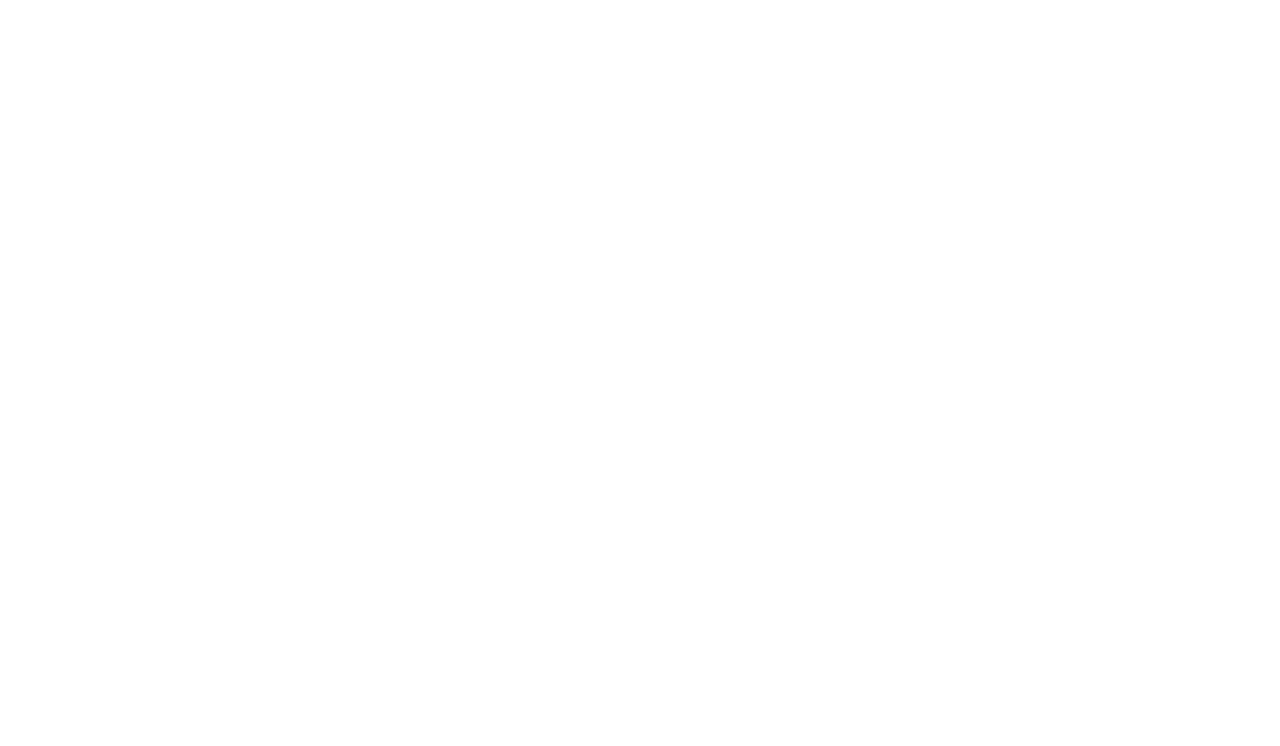
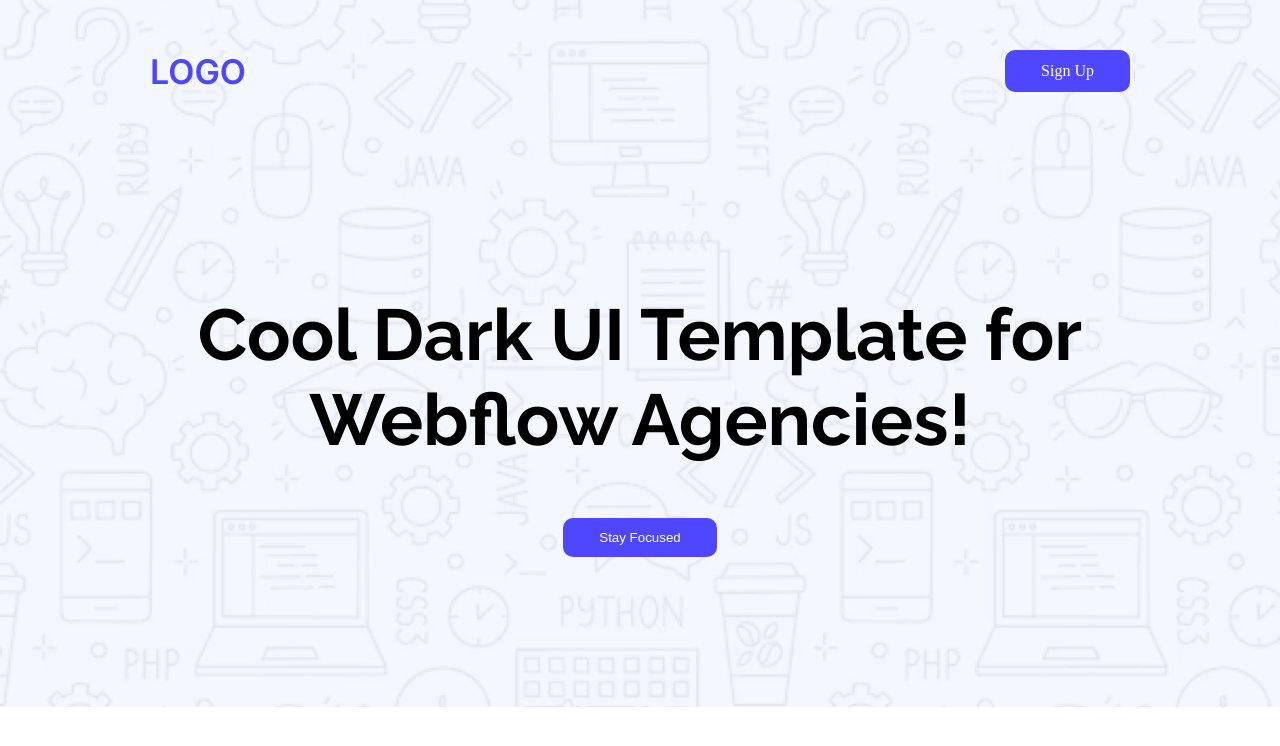
Before and after one commit to Mohibbullah2025/assingment-1, a plain HTML site: page index.html in a window 1280 px wide. Drawn offline with Linux system fonts and the light colour scheme.

Commit message:
header section done

```diff
--- a/index.html
+++ b/index.html
@@ -4,10 +4,27 @@
     <meta charset="UTF-8">
     <meta name="viewport" content="width=device-width, initial-scale=1.0">
     <title>Landing Page</title>
+    <link rel="preconnect" href="https://fonts.googleapis.com">
+    <link rel="preconnect" href="https://fonts.gstatic.com" crossorigin>
+    <link href="https://fonts.googleapis.com/css2?family=Inter:ital,opsz,wght@0,14..32,100..900;1,14..32,100..900&display=swap" rel="stylesheet">
+    <link rel="preconnect" href="https://fonts.googleapis.com">
+    <link rel="preconnect" href="https://fonts.gstatic.com" crossorigin>
+    <link href="https://fonts.googleapis.com/css2?family=Raleway:ital,wght@0,100..900;1,100..900&display=swap" rel="stylesheet">
+    <link rel="stylesheet" href="styles/style.css
+    ">
 </head>
 <body>
     <header>
-
+        <nav>
+            <ul class="nav-list-container">
+                <li class="primary-color inter-logo-font logo">LOGO</li>
+                <li class="primary-btn">Sign Up</li>
+            </ul>
+        </nav>
+    <section class="banner-container">
+        <h2 class="raleway-primary-font banner-title">Cool Dark UI Template for <br> Webflow Agencies!</h2>
+        <button class="primary-btn">Stay Focused</button>
+    </section>
     </header>
     <main>
 
--- /dev/null
+++ b/styles/style.css
@@ -0,0 +1,57 @@
+*{
+    margin: 0;
+    padding: 0;
+    box-sizing: border-box;
+}
+/* Google Fonts */
+
+.raleway-primary-font {
+  font-family: "Raleway", sans-serif;
+  font-optical-sizing: auto;
+  font-style: normal;
+}
+
+.inter-logo-font {
+  font-family: "Inter", sans-serif;
+  font-optical-sizing: auto;
+  font-style: normal;
+}
+/* Common styles */
+
+.primary-color{
+    color: #4E47FF;
+}
+
+.primary-btn{
+  background-color: #4E47FF;
+  border: none;
+  padding: 12px 36px;
+  border-radius: 10px;
+  color: #ffffff;
+}
+/* header section styles start from here */
+header{
+  background-image: url("../asserts/Hero-bg.png");
+  background-size: cover;
+}
+.nav-list-container{
+    display: flex;
+    justify-content: space-between;
+    list-style-type: none;
+    align-items: center;
+    padding: 50px 150px;
+
+}
+.logo{
+  font-weight: 600;
+  font-size: 34px;
+}
+.banner-container{
+  text-align: center;
+  font-size: 48px;
+  padding:150px 0;
+}
+.banner-title{
+  padding-bottom: 36px;
+}
+/* header section styles end here */
```
Also changed, not shown: style.css (deleted).
